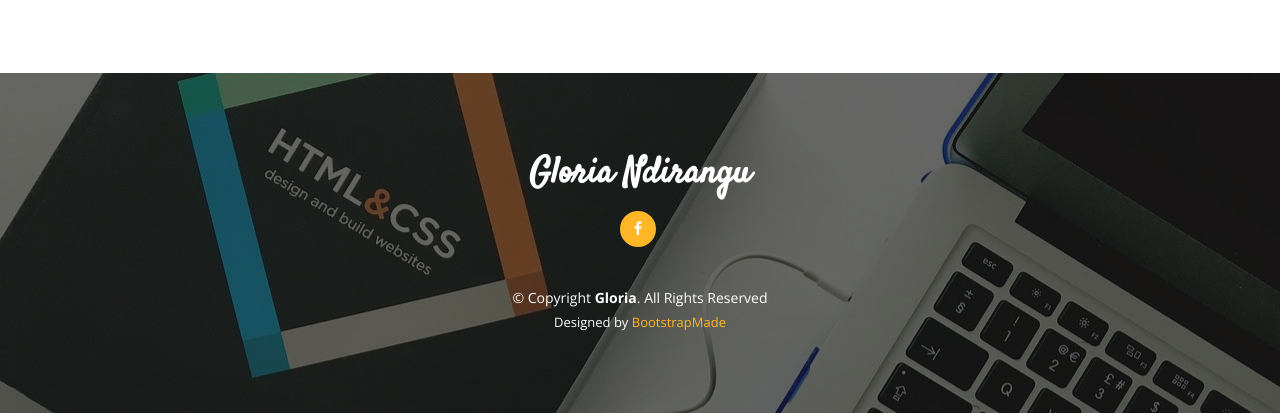
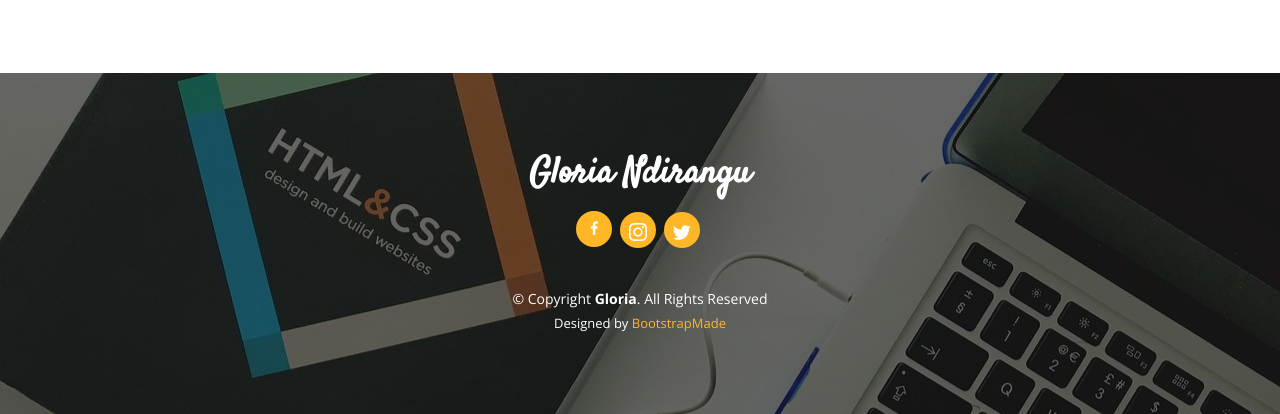
Before and after one commit to Gloria-Ndirangu/Gloria-Ndirangu.github.io, a plain HTML site: page portfolio-details.html in a window 1280 px wide. Shown: the part 770-1184 px from the top of the page. Drawn offline with nearby package versions, Linux system fonts and the light colour scheme; a script that the page names is missing; files whose address does not match are found by name.

Commit message:
Update portfolio-details.html

```diff
--- a/portfolio-details.html
+++ b/portfolio-details.html
@@ -45,8 +45,6 @@
         <li><a class="nav-link scrollto" href="#about">About</a></li>
         <li><a class="nav-link scrollto" href="#resume">Resume</a></li>
         <li><a class="nav-link scrollto active" href="#portfolio">Portfolio</a></li>
-
-
         <li><a class="nav-link scrollto" href="#contact">Contact</a></li>
       </ul>
       <i class="bi bi-list mobile-nav-toggle"></i>
@@ -129,7 +127,8 @@
 
       <div class="social-links">
        <a href="https://www.facebook.com/glory.ndirangu.5" target="-blank" class="facebook"><i class="bx bxl-facebook"></i></a>
-
+          <a href="https://www.instagram.com/wae_ndirangu/" class="instagram"><i class="bi bi-instagram"></i></a>
+          <a href="https://twitter.com/gloria_ndirangu" class="twitter"><i class="bi bi-twitter"></i></a>
       </div>
       <div class="copyright">
         &copy; Copyright <strong><span>Gloria</span></strong>. All Rights Reserved
```
